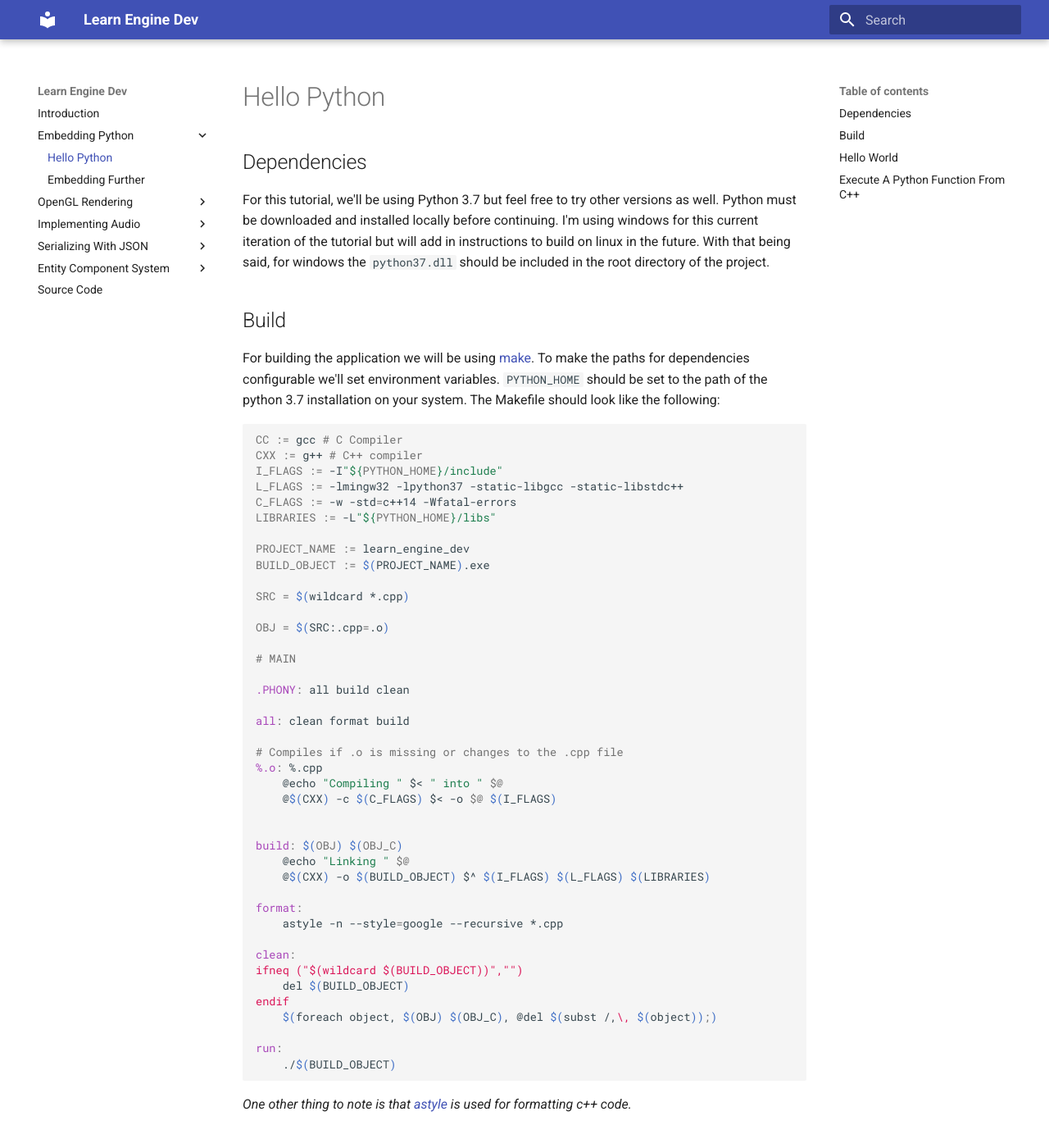
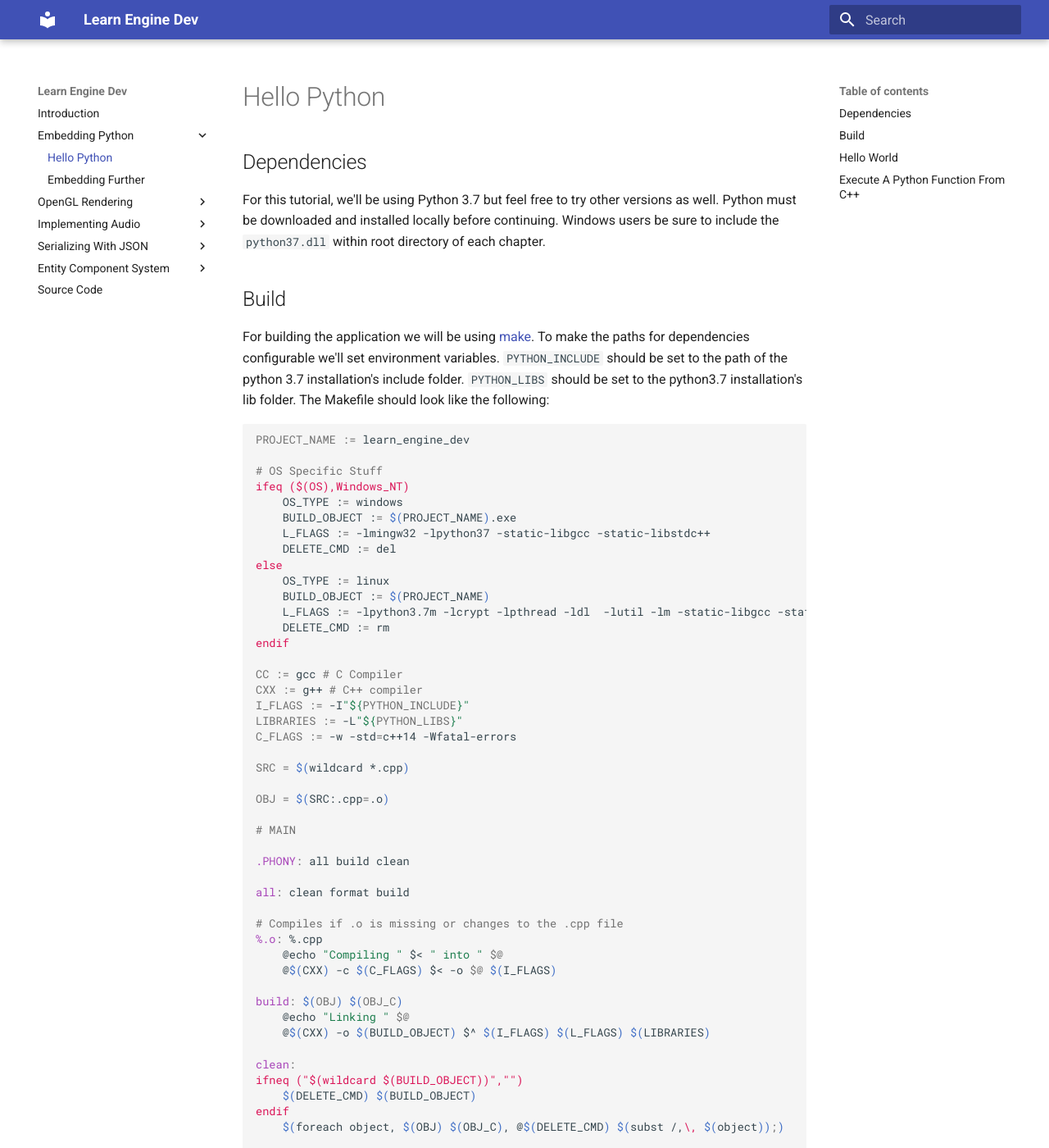
Before and after one commit to Chukobyte/learn-engine-dev, an MkDocs documentation site: the page built from docs/embedding_python/hello_python.md, in a window 1280 px wide and 1400 px high. Shown: the whole window at 82% size. Built offline with MkDocs 1.6.1 and Material for MkDocs 9.7.7, drawn with Linux system fonts in a browser that asks for light colours; some of the changed text lies outside the part shown.

Commit message:
Linux compatibility (#1)
Made tutorial work with linux.

````diff
--- a/docs/embedding_python/hello_python.md
+++ b/docs/embedding_python/hello_python.md
@@ -2,22 +2,33 @@
 
 ## Dependencies
 
-For this tutorial, we'll be using Python 3.7 but feel free to try other versions as well.  Python must be downloaded and installed locally before continuing.  I'm using windows for this current iteration of the tutorial but will add in instructions to build on linux in the future.  With that being said, for windows the `python37.dll` should be included in the root directory of the project.
+For this tutorial, we'll be using Python 3.7 but feel free to try other versions as well.  Python must be downloaded and installed locally before continuing.  Windows users be sure to include the `python37.dll`  within root directory of each chapter.
 
 ## Build
 
-For building the application we will be using [make](https://www.gnu.org/software/make/).  To make the paths for dependencies configurable we'll set environment variables.  `PYTHON_HOME` should be set to the path of the python 3.7 installation on your system.  The Makefile should look like the following:
+For building the application we will be using [make](https://www.gnu.org/software/make/).  To make the paths for dependencies configurable we'll set environment variables.  `PYTHON_INCLUDE` should be set to the path of the python 3.7 installation's include folder.  `PYTHON_LIBS` should be set to the python3.7 installation's lib folder.  The Makefile should look like the following:
 
 ```makefile
+PROJECT_NAME := learn_engine_dev
+
+# OS Specific Stuff
+ifeq ($(OS),Windows_NT)
+    OS_TYPE := windows
+    BUILD_OBJECT := $(PROJECT_NAME).exe
+    L_FLAGS := -lmingw32 -lpython37 -static-libgcc -static-libstdc++
+    DELETE_CMD := del
+else
+    OS_TYPE := linux
+    BUILD_OBJECT := $(PROJECT_NAME)
+    L_FLAGS := -lpython3.7m -lcrypt -lpthread -ldl  -lutil -lm -static-libgcc -static-libstdc++
+    DELETE_CMD := rm
+endif
+
 CC := gcc # C Compiler
 CXX := g++ # C++ compiler
-I_FLAGS := -I"${PYTHON_HOME}/include"
-L_FLAGS := -lmingw32 -lpython37 -static-libgcc -static-libstdc++
+I_FLAGS := -I"${PYTHON_INCLUDE}"
+LIBRARIES := -L"${PYTHON_LIBS}"
 C_FLAGS := -w -std=c++14 -Wfatal-errors
-LIBRARIES := -L"${PYTHON_HOME}/libs"
-
-PROJECT_NAME := learn_engine_dev
-BUILD_OBJECT := $(PROJECT_NAME).exe
 
 SRC = $(wildcard *.cpp)
 
@@ -34,25 +45,21 @@ all: clean format build
     @echo "Compiling " $< " into " $@
     @$(CXX) -c $(C_FLAGS) $< -o $@ $(I_FLAGS)
 
-
 build: $(OBJ) $(OBJ_C)
     @echo "Linking " $@
     @$(CXX) -o $(BUILD_OBJECT) $^ $(I_FLAGS) $(L_FLAGS) $(LIBRARIES)
 
-format:
-    astyle -n --style=google --recursive *.cpp
-
 clean:
 ifneq ("$(wildcard $(BUILD_OBJECT))","")
-    del $(BUILD_OBJECT)
+    $(DELETE_CMD) $(BUILD_OBJECT)
 endif
-    $(foreach object, $(OBJ) $(OBJ_C), @del $(subst /,\, $(object));)
+    $(foreach object, $(OBJ) $(OBJ_C), @$(DELETE_CMD) $(subst /,\, $(object));)
 
 run:
     ./$(BUILD_OBJECT)
 ```
 
-*One other thing to note is that [astyle](http://astyle.sourceforge.net/astyle.html) is used for formatting c++ code.*
+*You can remove the `@` from in front of the compile and build target commands to view the full command.*
 
 ## Hello World
 
@@ -128,7 +137,7 @@ int main(int argv, char** args) {
 }
 ```
 
-This is pretty straightforward, we're getting a python string object with `PyUnicode_FromString` as we'll need that to import the python module from our script.  The folder path is `assets/scripts` and the python script is `game.py`.  Next we'll import the module with `PyImport_Import`.  `Py_DECREF` is called as we'll need to decrement the reference count of python objects to delete the objects in the python interpreter and prevent memory leaks!
+This is pretty straightforward, the first things to point out are the two `PyRun_SimpleString` calls.  This is to add the current path to the system path in order for the python module paths to be relative to the current path.  Next we're getting a python string object with `PyUnicode_FromString` as we'll need that to import the python module from our script.  The folder path is `assets/scripts` and the python script is `game.py`.  Next we'll import the module with `PyImport_Import`, which thanks to the appending the current path to the system path we're able to find without including the full path.  `Py_DECREF` is called as we'll need to decrement the reference count of python objects to delete the objects in the python interpreter and prevent memory leaks!
 
 Now that we have imported the module we can get the reference to a function with `PyObject_GetAttrString`.  With this reference we'll call the function with `PyObject_CallObject`.  The function `play` returns an integer and we store this within `pValue`.  After that we just decrement the remaining python objects we no longer need.  The source for this section can be found [here](https://github.com/Chukobyte/learn-engine-dev/tree/main/src/1.embedding_python/1.1.calling_a_function).
 
````
Also changed, not shown: other parts of docs/embedding_python/hello_python.md (+2 -0 lines), README.md (+1 -1 lines), docs/embedding_python/embedding_further.md (+2 -0 lines), docs/index.md (+1 -1 lines), 8 other files.
